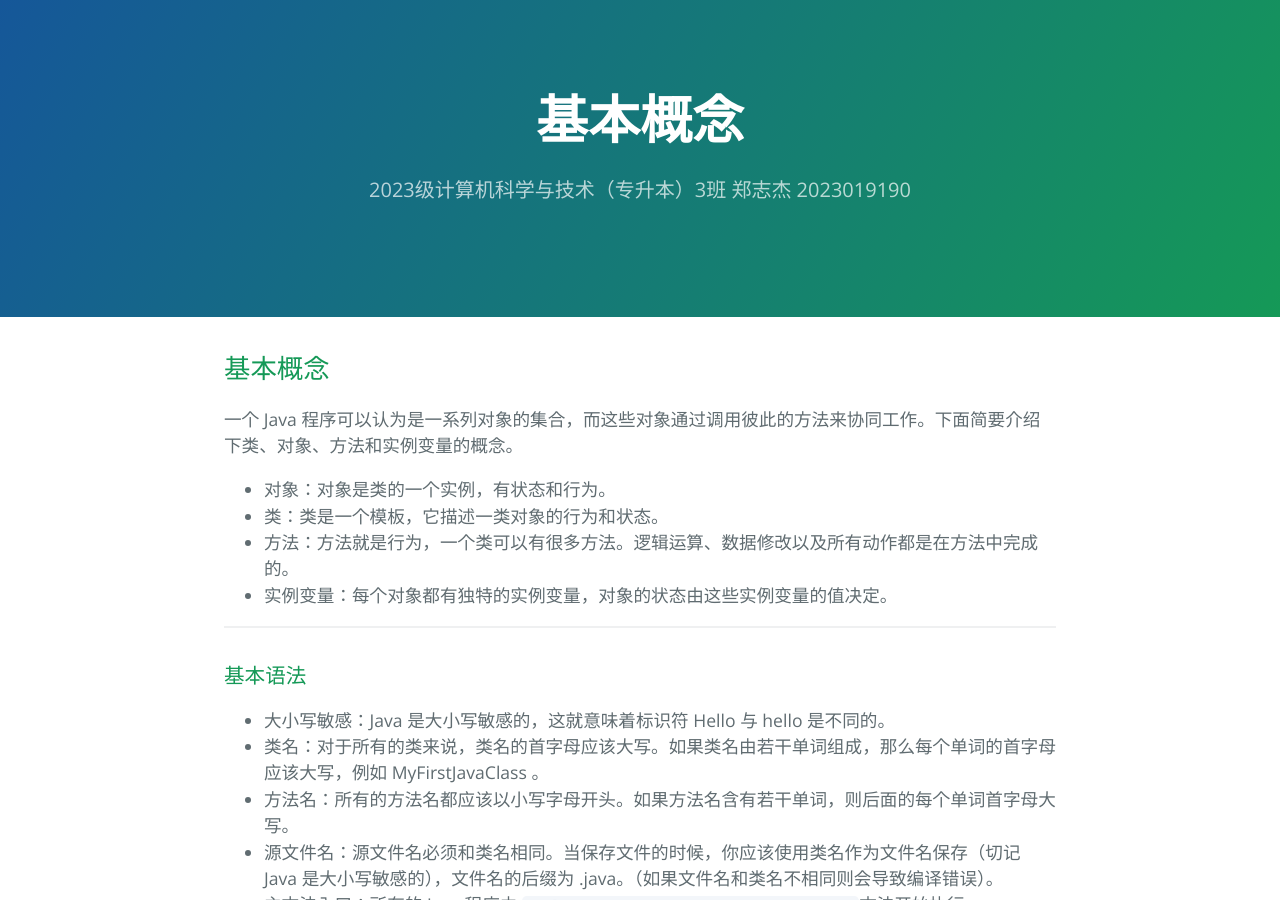
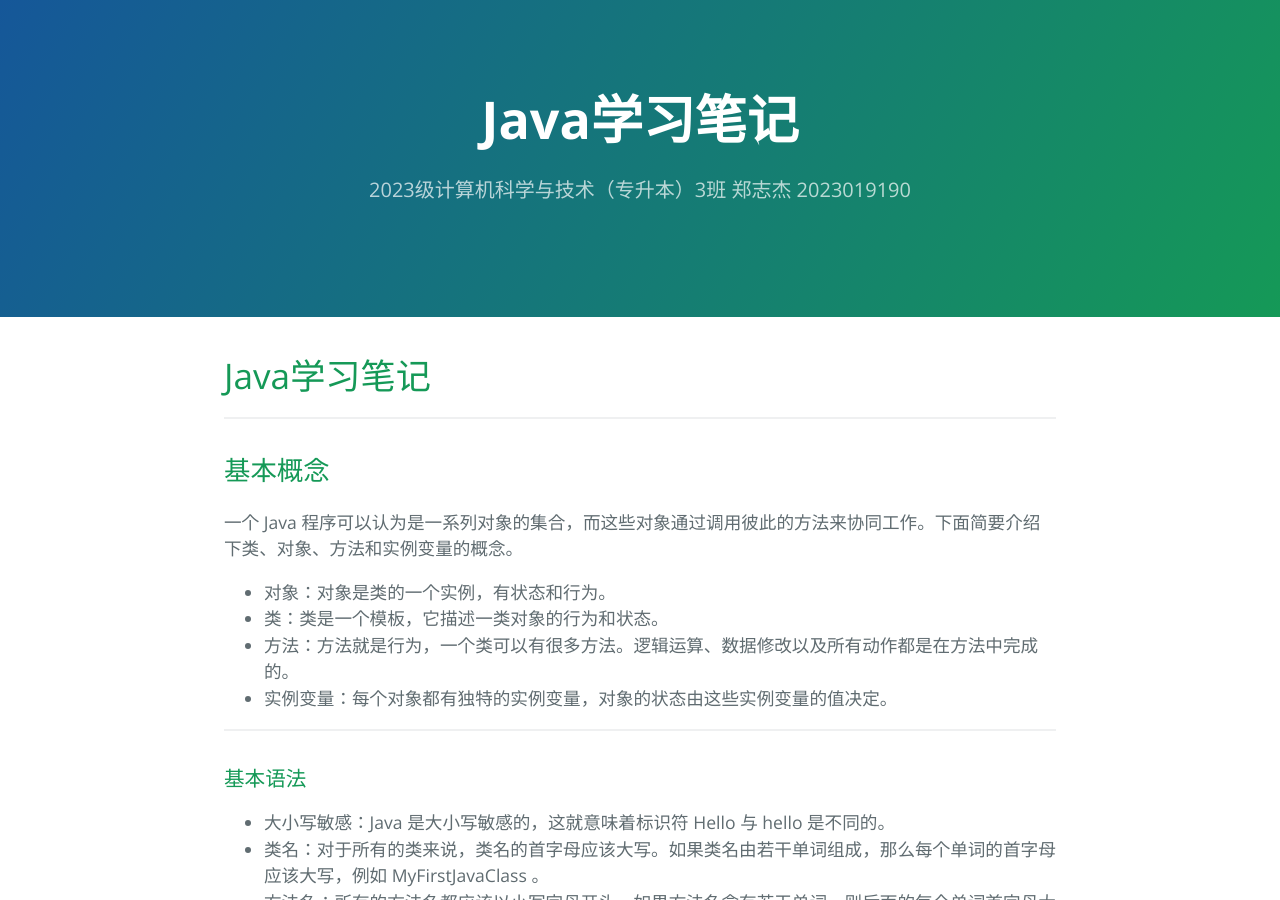
Before and after one commit to YGU-ZZJ/YGU-ZZJ.github.io, a Jekyll site: the page built from index.md, in a window 1280 px wide and 900 px high. Built offline with Jekyll 4.4.1, drawn with Linux system fonts in a browser that asks for light colours; our own code applies the rules of GitHub Pages for plain Markdown files.

Commit message:
Update index.md

```diff
--- a/index.md
+++ b/index.md
@@ -1,3 +1,7 @@
+# Java学习笔记
+
+---
+
 ## 基本概念
 一个 Java 程序可以认为是一系列对象的集合，而这些对象通过调用彼此的方法来协同工作。下面简要介绍下类、对象、方法和实例变量的概念。
 - 对象：对象是类的一个实例，有状态和行为。
```
